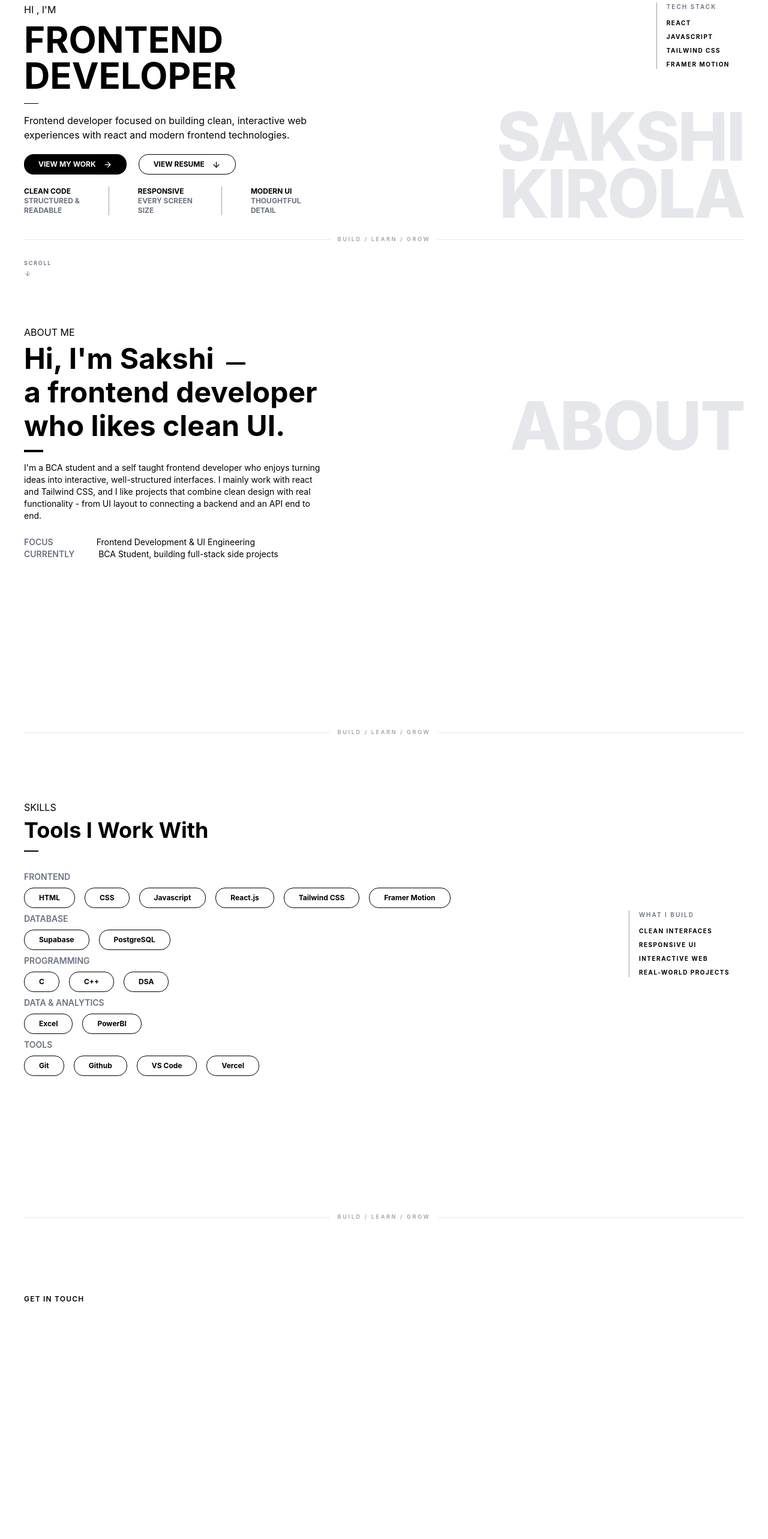
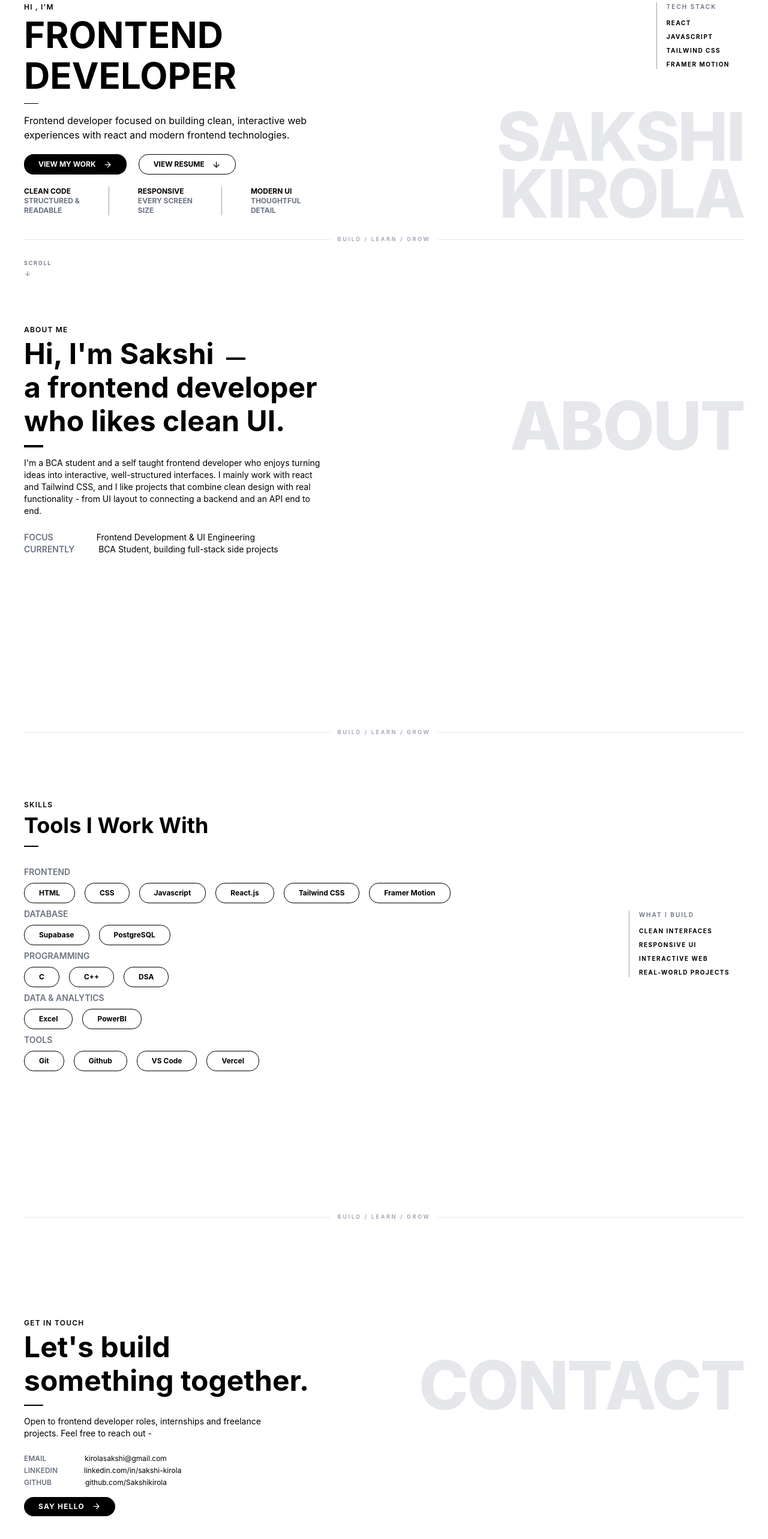
Before and after one commit to Sakshikirola/MyPortfolio, a React (Vite) app: page / in a window 1280 px wide. Shown: the part 92-2658 px from the top of the page at 60% size. Built offline with nearby package versions, Linux system fonts and the light colour scheme.

Commit message:
Contact page completed

```diff
--- a/src/About.jsx
+++ b/src/About.jsx
@@ -5,7 +5,7 @@ const About = () => {
   return (
     <div id='about' className='relative px-10 pt-20 text-black h-screen'>
       <div className='space-y-2'>
-        <p>ABOUT ME</p>
+        <p className='tracking-widest text-xs font-semibold'>ABOUT ME</p>
          <div className='flex gap-5 items-center'>
           <p className='text-5xl font-bold leading-none'>Hi, I'm Sakshi</p>
           <div className='h-1 w-8 bg-black mt-4'></div>
--- a/src/Contact.jsx
+++ b/src/Contact.jsx
@@ -1,11 +1,50 @@
+import { ArrowRight } from 'lucide-react'
 import React from 'react'
 
 const Contact = () => {
   return (
-    <div id='contact' className='relative px-10 pt-24 text-black h-screen'>
+    <div id='contact' className='relative px-10 pt-34 text-black h-screen'>
       <div className='space-y-2'>
        <p className='tracking-widest text-xs font-semibold'>GET IN TOUCH</p>
+       <p className='text-5xl font-bold leading-none'>Let's build</p>
+       <p className='text-5xl font-bold leading-none'>something together.</p>
+       <div className='h-0.5 w-8 bg-black mt-4'></div>
+
+       <div className='mt-4 text-sm'>
+        <p>Open to frontend developer roles, internships and freelance</p>
+        <p>projects. Feel free to reach out -</p>
+       </div>
+
+       <div className='text-xs pt-4'>
+          <div className='flex gap-16'>
+            <p className='text-gray-500 font-semibold'>EMAIL</p>
+            <p>kirolasakshi@gmail.com</p>
+          </div>
+          <div className='flex gap-11 mt-1'>
+            <p className='text-gray-500 font-semibold'>LINKEDIN</p>
+            <p>linkedin.com/in/sakshi-kirola</p>
+          </div>
+          <div className='flex gap-14 mt-1'>
+            <p className='text-gray-500 font-semibold'>GITHUB</p>
+            <p>github.com/Sakshikirola</p>
+          </div>
+       </div>
+
+       <button className='bg-black px-6 py-2 tracking-widest mt-4 font-bold text-white text-xs rounded-2xl flex items-center gap-3'>
+          SAY HELLO
+          <ArrowRight size={15} />
+       </button>
       </div>
+
+      <div className='absolute right-10 top-50 text-[7rem] font-extrabold leading-[0.85] text-gray-200 tracking-tight text-right pointer-events-none'>
+         <p>CONTACT</p>
+      </div>
+
+      <div className='absolute bottom-4 left-10 right-10 border-t border-gray-200 pt-4'>
+       <p className='absolute left-1/2 -translate-x-1/2 -top-2 bg-white px-3 text-[9px] tracking-[0.3em] font-semibold text-gray-400'>
+        BUILD / LEARN / GROW
+       </p>
+     </div>
     </div>
   )
 }
--- a/src/HomePage.jsx
+++ b/src/HomePage.jsx
@@ -5,11 +5,9 @@ const HomePage = () => {
   return (
     <div id='home' className='relative px-10 pt-24 text-black'>
       <div className='space-y-2'>
-        <p>HI , I'M</p>
-        <div>
-         <p className='text-6xl font-bold leading-none'>FRONTEND</p>
-         <p className='text-6xl font-bold leading-none'>DEVELOPER</p>
-        </div>
+        <p className='tracking-widest text-xs font-semibold'>HI , I'M</p>
+        <p className='text-6xl font-bold leading-none'>FRONTEND</p>
+        <p className='text-6xl font-bold leading-none'>DEVELOPER</p>
 
         <div className='h-px w-6 bg-black mt-4'></div>
 
--- a/src/Skills.jsx
+++ b/src/Skills.jsx
@@ -4,7 +4,7 @@ const Skills = () => {
   return (
     <div id='skills' className='relative px-10 pt-18 text-black h-screen'>
       <div className='space-y-2'>
-       <p>SKILLS</p>
+       <p className='tracking-widest text-xs font-semibold'>SKILLS</p>
        <p className='text-4xl font-bold leading-none'>Tools I Work With</p>
        <div className='h-0.5 w-6 bg-black mt-4'></div>
 
```
